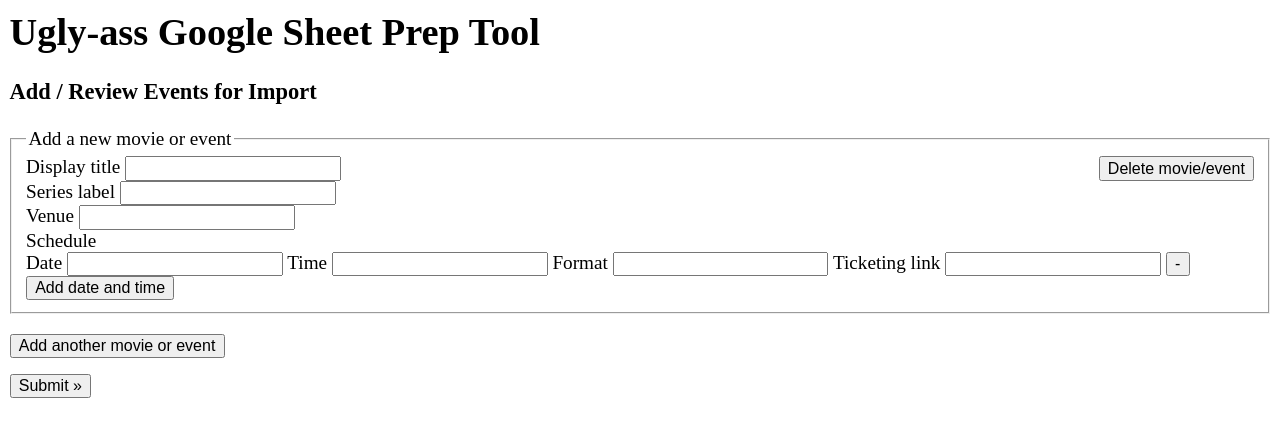
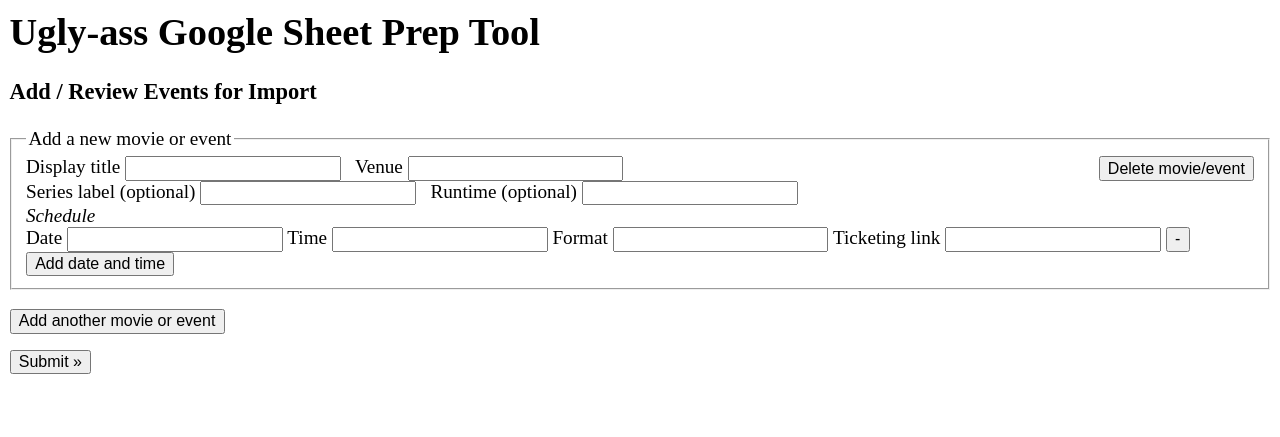
Before and after one commit to zmcghee/reelguide, a Django app: page /import/user in a window 1280 px wide. Shown: the top 437 px of the page. Run offline with Django 3.2, Linux system fonts and the light colour scheme; the visitor is signed in with stand-in values (Sample User, id 1); some libraries are stand-ins or nearby versions.

Commit message:
Add runtime to Google Sheet prep tool

```diff
--- a/importer/templates/bridge.html
+++ b/importer/templates/bridge.html
@@ -33,17 +33,19 @@ Import script (optional):
             <li>
                 <label>Display title</label>
                 <input class="display-title" name="display-title">
-            </li>
-            <li>
-                <label>Series label</label>
-                <input class="series-label" name="series-label">
-            </li>
-            <li>
+                &nbsp;
                 <label>Venue</label>
                 <input class="venue" name="venue">
             </li>
             <li>
-                <label>Schedule</label>
+                <label>Series label (optional)</label>
+                <input class="series-label" name="series-label">
+                &nbsp;
+                <label>Runtime (optional)</label>
+                <input class="runtime" name="runtime">
+            </li>
+            <li>
+                <label style="font-style:italic">Schedule</label>
                 <ol class="schedule-container">
                     <li>
                         <label>Date</label>
@@ -140,15 +142,16 @@ window.importer = {
         for( var i=0; i<events.length; i++ ) {
             var event = events[i][1];
             window.importer.add_event(
-                event.name, event.title, event.series, venue, event.schedule
+                event.name, event.title, event.series, event.runtime, venue, event.schedule
             );
         }
     },
-    "add_event": function(found_name, display_name, series, venue, schedule) {
+    "add_event": function(found_name, display_name, series, runtime, venue, schedule) {
         var event = jQuery("fieldset:last");
         event.find("legend").text(found_name);
         event.find(".display-title").val(display_name);
         if(series) event.find(".series-label").val(series);
+        if(runtime) event.find(".runtime").val(runtime);
         event.find(".venue").val(venue);
         for( var i=0; i<schedule.length; i++ ) {
             event.find(".schedule-container li:last .date").val(schedule[i][0]);
--- a/importer/views.py
+++ b/importer/views.py
@@ -15,10 +15,11 @@ def export_api(request):
     except DataSource.DoesNotExist:
         return JsonResponse({"error": "Sheet not found as data source."})
     sheet_id = sheet.sheet_id
-    cols = ['Date', 'Time', 'Title', 'Venue', 'Format', 'Series', 'TMDB', 'Tickets']
+    cols = ['Date', 'Time', 'Title', 'Venue', 'Format', 'Runtime', 'Series', 'Tickets']
     rows = []
     display_titles = request.POST.getlist('display-title')
     series_labels = request.POST.getlist('series-label')
+    runtimes = request.POST.getlist('runtime')
     venues = request.POST.getlist('venue')
     for i in range(len(display_titles)):
         if not display_titles[i]:
@@ -30,7 +31,7 @@ def export_api(request):
         links = request.POST.getlist('link_%s' % i)
         for x in range(len(dates)):
             rows.append([dates[x], times[x], display_titles[i], venues[i],
-                         formats[x], series_labels[i], "", links[x]])
+                         formats[x], runtimes[i], series_labels[i], links[x]])
     try:
         send_rows_to_sheet(sheet_id, cols, rows)
     except:
--- a/repertory/utils/drafthouse.py
+++ b/repertory/utils/drafthouse.py
@@ -89,11 +89,18 @@ class AlamoDrafthouse(object):
             self.lookup[link] = self.ignore[link]
 
     def ignore_event(self, series, title, show_count):
+        """
+        Here are the rules for stuff to ignore:
+         1. quote-a-longs
+         2. master pancake events
+         3. events with more than 6 scheduled times other than kids camps
+         4. action pack and dance parties
+        """
         s = series.lower() if series else ""
         t = title.lower()
         if t.endswith("qal") or t.endswith("quote-along")\
           or s=='master pancake' or t=='choose your own pancake'\
-          or show_count > 6\
+          or (show_count > 6 and not s.__contains__("kids"))\
           or (s.endswith("action pack") and t.endswith("party")):
             return True
         return False
```
